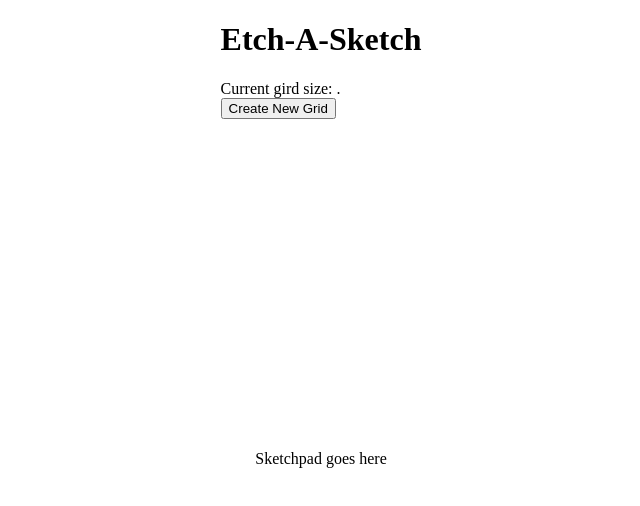
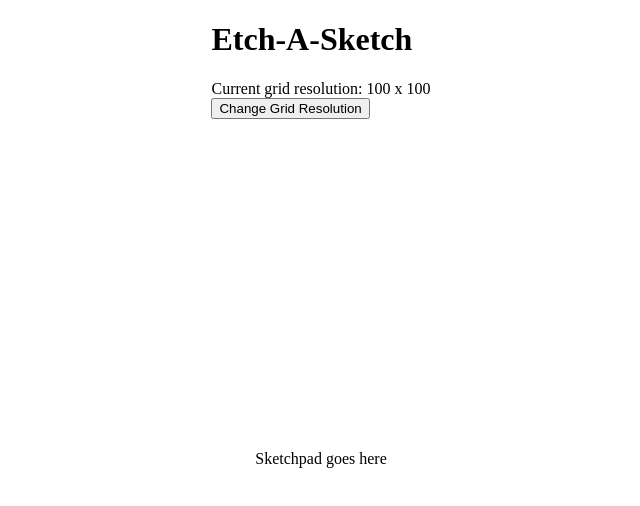
Before and after one commit to alexrmann/etch-a-sketch, a plain HTML site: page index.html in a window 1280 px wide. Shown: the whole page, without its empty margins (319-959 px from the left). Drawn offline with Linux system fonts and the light colour scheme.

Commit message:
Refactor grid-msg update

```diff
--- a/index.html
+++ b/index.html
@@ -29,10 +29,10 @@
     <div class="container flex-col">
       <div class="header">
         <h1>Etch-A-Sketch</h1>
-        <div id="grid-msg">
-          Current gird size: <span></span>.
+        <div id="grid-status">
+          Current grid resolution: <span class="grid-msg">100</span> x <span class="grid-msg">100</span>
         </div>
-        <button id="new-grid-btn">Create New Grid</button>
+        <button id="new-grid-btn">Change Grid Resolution</button>
       </div>
       <div class="container">
         <div id="sketchpad">Sketchpad goes here</div>
--- a/scripts.js
+++ b/scripts.js
@@ -37,7 +37,8 @@ INITIALIZE PARAMETERS
 const sketchPad = document.getElementById("sketch-pad");
 const sketchPadSize = sketchPad.offsetWidth;
 
-const gridMsg = document.getElementById("grid-msg");
+const gridMsg = document.querySelectorAll("grid-msg");
+
 // INIT an array
 let gridArray = [];
 
@@ -222,7 +223,7 @@ function setupGrid(userInput) {
     buttons.appendChild(scissors); */
 
     // Change grid message
-    gridMsg.textContent = "Grid size: " squares + " x " + squares;
+    gridMsg.textContent = userInput;
 
     console.log("Finished creating new grid.")
 
```
